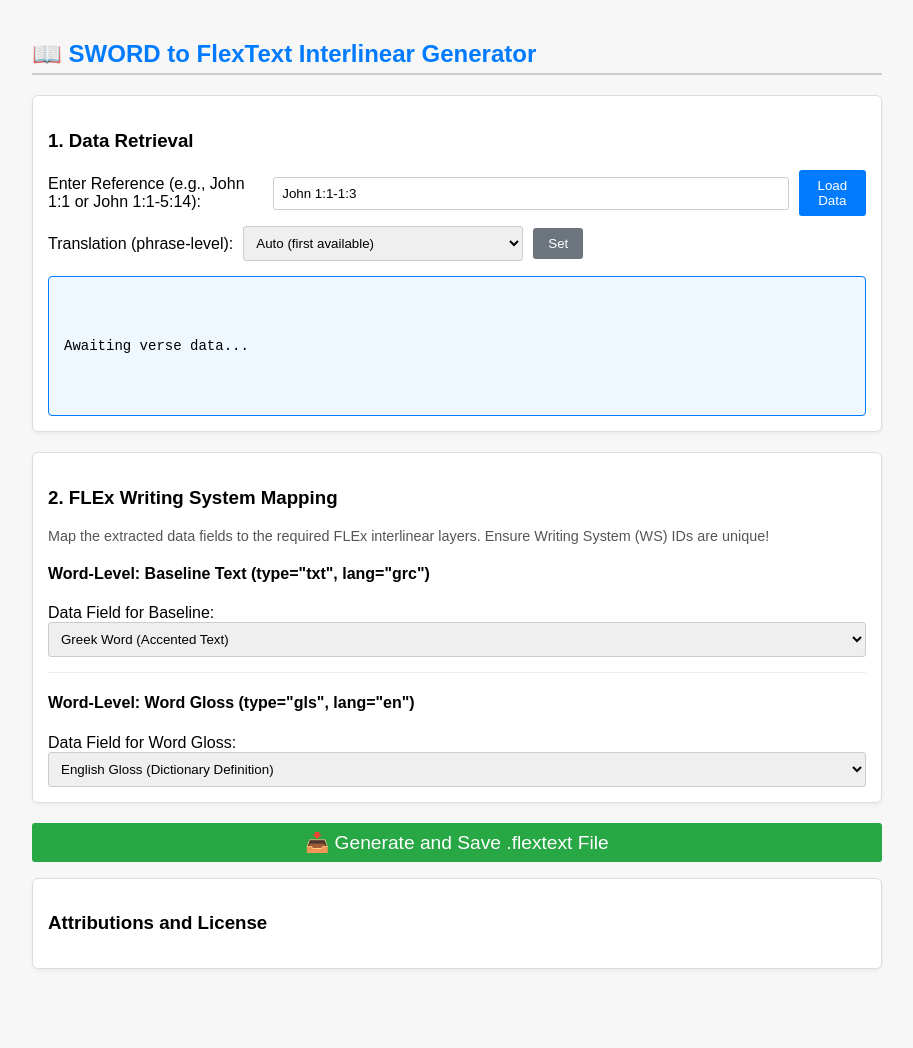
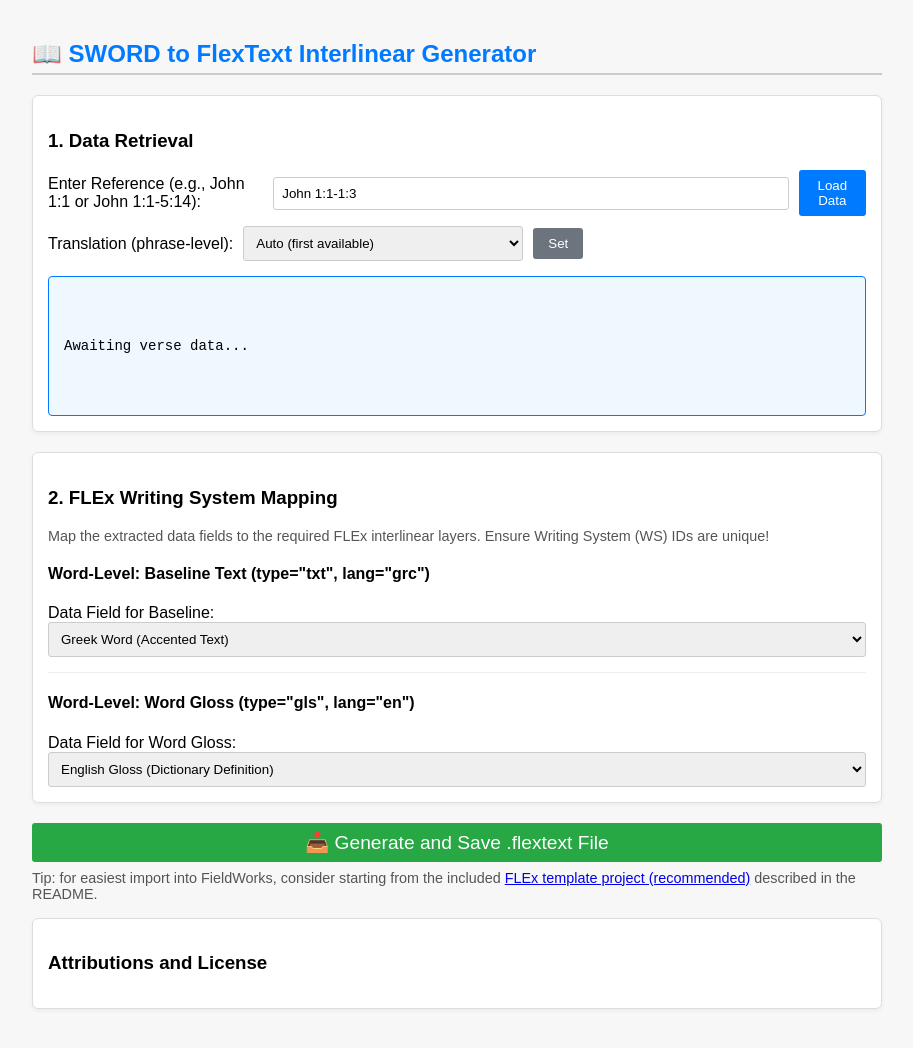
Before and after one commit to rulingAnts/biblical_languages_flex, a plain HTML site: page index.html in a window 1280 px wide. Shown: the whole page, without its empty margins (183-1096 px from the left). Before the commit the page ends 1009 px from the top, so only its background shows below. Drawn offline with Linux system fonts and the light colour scheme.

Commit message:
Release ready.

```diff
--- a/index.html
+++ b/index.html
@@ -115,6 +115,12 @@
     <button class="primary-btn" onclick="generateFile()" style="width: 100%; font-size: 1.2em;">
         📥 Generate and Save .flextext File
     </button>
+
+    <p style="margin-top:8px; font-size: 0.9em; color: #555;">
+        Tip: for easiest import into FieldWorks, consider starting from the included
+        <a href="https://github.com/rulingAnts/biblical_languages_flex#flex-template-project-recommended" target="_blank" rel="noopener">FLEx template project (recommended)</a>
+        described in the README.
+    </p>
 
     <p id="status-message" style="color: #007BFF; margin-top: 15px; font-weight: bold;"></p>
 
```
Also changed, not shown: README.md, 2 other files.
